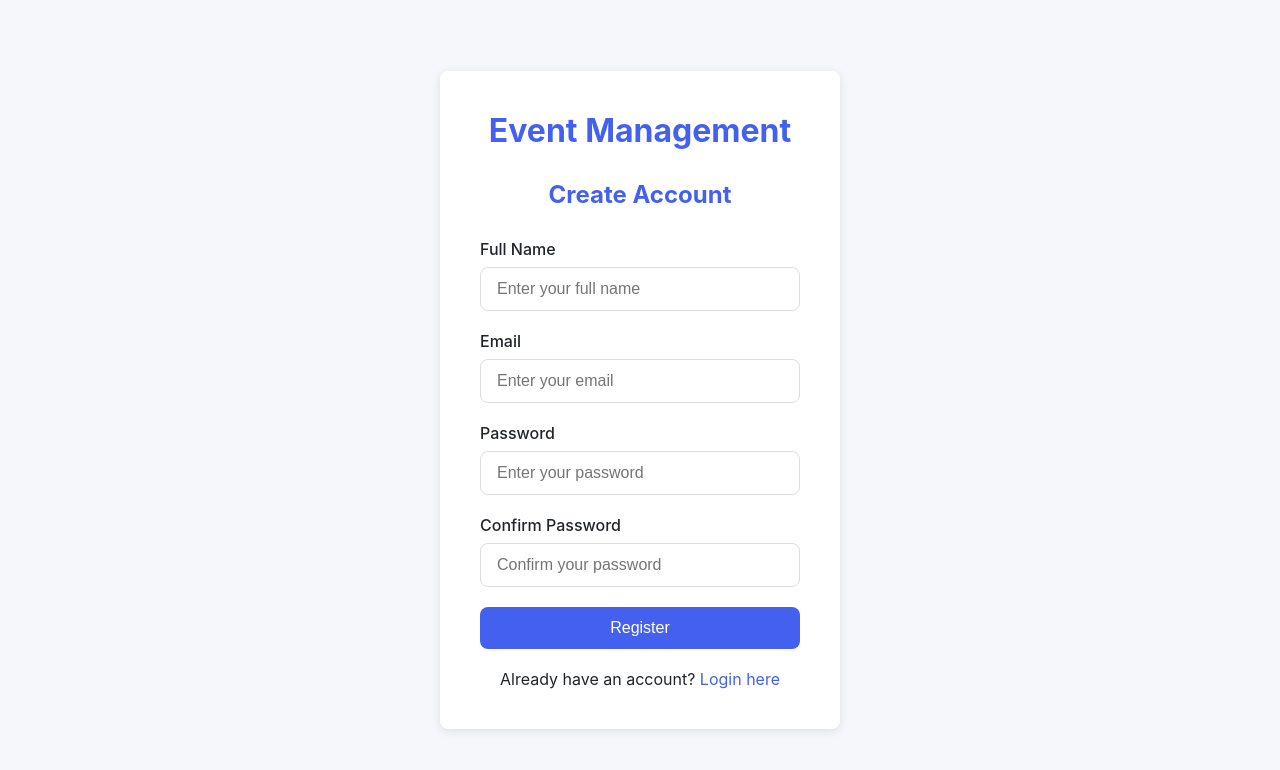
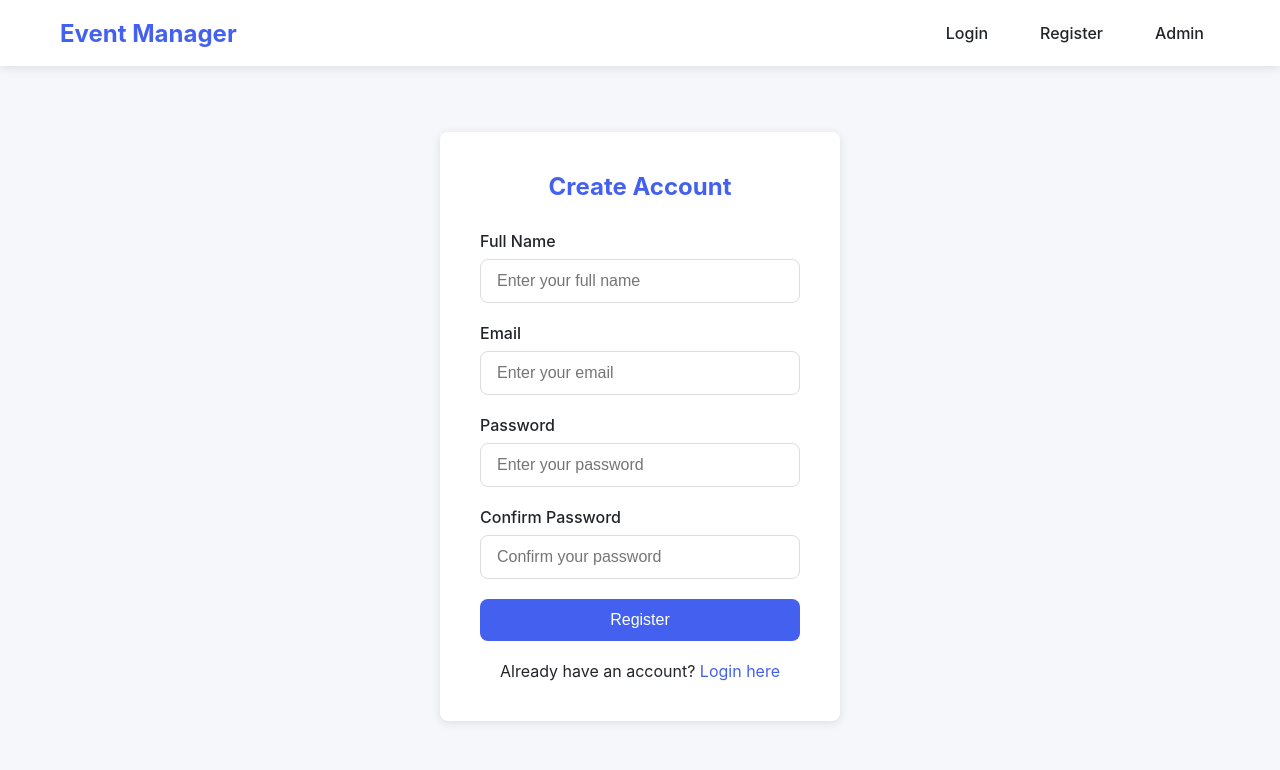
Before and after one commit to Hadi20Diab/event-management-platform-frontend, a Next.js app: page /register in a window 1280 px wide. Shown: the top 770 px of the page. Built offline with nearby package versions, Linux system fonts and the light colour scheme.

Commit message:
feat: integrate Navbar component into Login and Register pages for consistent layout

```diff
--- a/src/app/admin-login/page.tsx
+++ b/src/app/admin-login/page.tsx
@@ -3,6 +3,7 @@ import React, { useState } from 'react';
 import { useRouter } from 'next/navigation';
 import { useAuth } from '../../context/AuthContext';
 import '@/app/page.css'
+import Navbar from '@/components/Layout/Navbar';
 
 export default function AdminLogin() {
   const [email, setEmail] = useState('');
@@ -33,6 +34,8 @@ export default function AdminLogin() {
   };
 
   return (
+    <>
+      <Navbar />
       <div className="auth-container">
         <div className="auth-card">
           <h1 className="auth-title">Admin Login</h1>
@@ -60,5 +63,6 @@ export default function AdminLogin() {
           </div>
         </div>
       </div>
+    </>
   );
 }
--- a/src/app/login/page.tsx
+++ b/src/app/login/page.tsx
@@ -4,6 +4,7 @@ import Link from 'next/link';
 import { useRouter } from 'next/navigation';
 import { useAuth } from '@/context/AuthContext';
 import '@/app/page.css'
+import Navbar from '@/components/Layout/Navbar';
 
 export default function Login() {
   const [email, setEmail] = useState('');
@@ -34,9 +35,11 @@ export default function Login() {
   };
 
   return (
+    <>
+      <Navbar />
+
       <div className="auth-container">
         <div className="auth-card">
-        <h1 className="auth-title">Event Management</h1>
           <h2 className="auth-title">Login</h2>
 
           {error && (
@@ -86,5 +89,6 @@ export default function Login() {
           </div>
         </div>
       </div>
+    </>
   );
 }
--- a/src/app/page.css
+++ b/src/app/page.css
@@ -328,7 +328,7 @@ body {
 }
 
 .auth-container {
-    min-height: 100vh;
+    min-height: 90vh;
     display: flex;
     align-items: center;
     justify-content: center;
--- a/src/app/register/page.tsx
+++ b/src/app/register/page.tsx
@@ -4,6 +4,7 @@ import Link from 'next/link';
 import { useRouter } from 'next/navigation';
 import { useAuth } from '../../context/AuthContext';
 import '@/app/page.css'
+import Navbar from '@/components/Layout/Navbar';
 
 export default function Register() {
   const [formData, setFormData] = useState({ name: '', email: '', password: '', confirmPassword: '' });
@@ -45,9 +46,10 @@ export default function Register() {
   };
 
   return (
+    <>
+      <Navbar />
       <div className="auth-container">
         <div className="auth-card">
-        <h1 className="auth-title">Event Management</h1>
           <h2 className="auth-title">Create Account</h2>
 
           {error && <div className="alert alert-error">{error}</div>}
@@ -88,5 +90,6 @@ export default function Register() {
           </div>
         </div>
       </div>
+    </>
   );
 }
```
Lines whose indentation alone changed are shown as unchanged.
